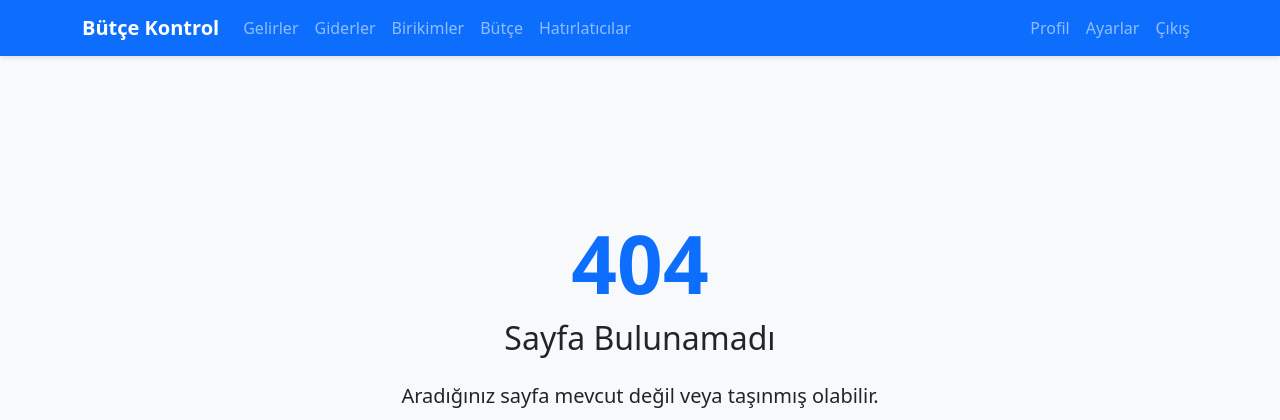
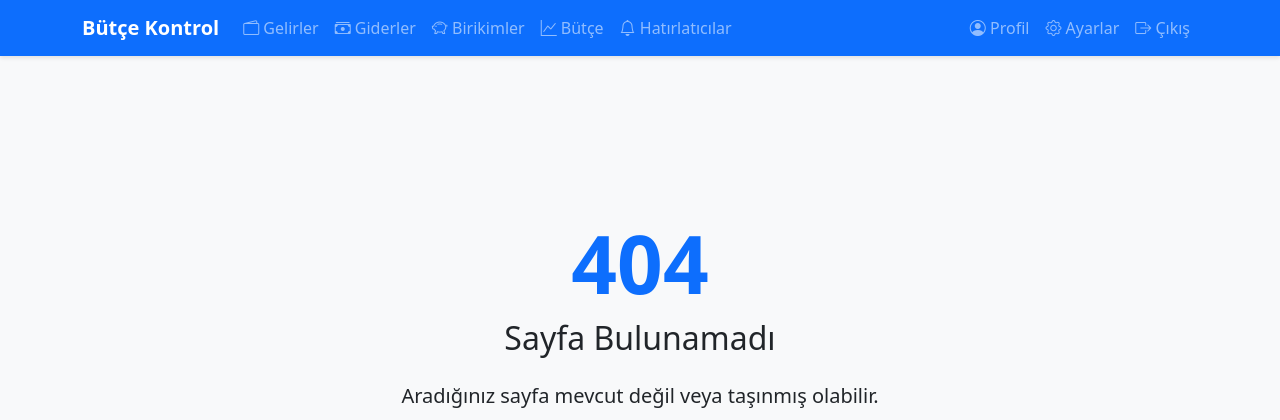
Before and after one commit to hermesthecat/odeme_takip_php, a PHP site: page /index.php in a window 1280 px wide. Shown: the top 420 px of the page. Run offline with PHP 8.4, Linux system fonts and the light colour scheme; the visitor is signed in with stand-in values (Sample User, id 1); some libraries are stand-ins or nearby versions.

Commit message:
Update index.php: Modernize frontend dependencies and add Bootstrap Icons
- Replace local Bootstrap and Chart.js with CDN versions
- Add Bootstrap Icons for enhanced navigation menu
- Remove session_start() call
- Improve code formatting and whitespace
- Update navigation menu with icon support

```diff
--- a/index.php
+++ b/index.php
@@ -1,8 +1,5 @@
 <?php
 require_once __DIR__ . '/app/config/config.php';
-
-// Start or resume session
-session_start();
 
 // Set error reporting
 error_reporting(E_ALL);
@@ -18,7 +15,7 @@ header('X-Frame-Options: SAMEORIGIN');
 header('X-XSS-Protection: 1; mode=block');
 
 // Check if it's an API request
-if(strpos($_SERVER['REQUEST_URI'], '/api/') === 0) {
+if (strpos($_SERVER['REQUEST_URI'], '/api/') === 0) {
     // API requests should be handled by their respective endpoints
     http_response_code(404);
     echo json_encode([
@@ -54,13 +51,13 @@ $allowedPages = [
 $page = in_array($path, $allowedPages) ? $path : '404';
 
 // Check authentication requirements
-if(!$isLoggedIn && !in_array($page, ['index', 'login', 'register'])) {
+if (!$isLoggedIn && !in_array($page, ['index', 'login', 'register'])) {
     // Redirect to login page
     header('Location: /login');
     exit;
 }
 
-if($isLoggedIn && in_array($page, ['login', 'register'])) {
+if ($isLoggedIn && in_array($page, ['login', 'register'])) {
     // Redirect to dashboard
     header('Location: /dashboard');
     exit;
@@ -71,6 +68,7 @@ $pageTitle = ucfirst($page);
 ?>
 <!DOCTYPE html>
 <html lang="tr">
+
 <head>
     <meta charset="UTF-8">
     <meta name="viewport" content="width=device-width, initial-scale=1.0">
@@ -84,20 +82,22 @@ $pageTitle = ucfirst($page);
     <link rel="icon" type="image/png" href="/assets/images/favicon.png">
 
     <!-- Styles -->
-    <link rel="stylesheet" href="/assets/css/bootstrap.min.css">
+    <link href="https://cdn.jsdelivr.net/npm/bootstrap@5.3.2/dist/css/bootstrap.min.css" rel="stylesheet">
+    <link href="https://cdn.jsdelivr.net/npm/bootstrap-icons@1.11.3/font/bootstrap-icons.min.css" rel="stylesheet">
     <link rel="stylesheet" href="/assets/css/style.css">
-    <?php if(file_exists(__DIR__ . "/assets/css/{$page}.css")): ?>
+    <?php if (file_exists(__DIR__ . "/assets/css/{$page}.css")): ?>
         <link rel="stylesheet" href="/assets/css/<?php echo $page; ?>.css">
     <?php endif; ?>
 
     <!-- Scripts -->
-    <script src="/assets/js/bootstrap.bundle.min.js"></script>
-    <script src="/assets/js/chart.min.js"></script>
+    <script src="https://cdn.jsdelivr.net/npm/bootstrap@5.3.2/dist/js/bootstrap.bundle.min.js"></script>
+    <script src="https://cdn.jsdelivr.net/npm/chart.js"></script>
     <script src="/assets/js/app.js"></script>
 </head>
+
 <body>
     <!-- Navigation -->
-    <?php if($isLoggedIn): ?>
+    <?php if ($isLoggedIn): ?>
         <nav class="navbar navbar-expand-lg navbar-dark bg-primary">
             <div class="container">
                 <a class="navbar-brand" href="/dashboard">Bütçe Kontrol</a>
@@ -107,30 +107,30 @@ $pageTitle = ucfirst($page);
                 <div class="collapse navbar-collapse" id="navbarNav">
                     <ul class="navbar-nav me-auto">
                         <li class="nav-item">
-                        <a class="nav-link" href="/income">Gelirler</a>
+                            <a class="nav-link" href="/income"><i class="bi bi-wallet2"></i> Gelirler</a>
                         </li>
                         <li class="nav-item">
-                        <a class="nav-link" href="/expense">Giderler</a>
+                            <a class="nav-link" href="/expense"><i class="bi bi-cash-stack"></i> Giderler</a>
                         </li>
                         <li class="nav-item">
-                        <a class="nav-link" href="/savings">Birikimler</a>
+                            <a class="nav-link" href="/savings"><i class="bi bi-piggy-bank"></i> Birikimler</a>
                         </li>
                         <li class="nav-item">
-                        <a class="nav-link" href="/budget">Bütçe</a>
+                            <a class="nav-link" href="/budget"><i class="bi bi-graph-up"></i> Bütçe</a>
                         </li>
                         <li class="nav-item">
-                        <a class="nav-link" href="/reminders">Hatırlatıcılar</a>
+                            <a class="nav-link" href="/reminders"><i class="bi bi-bell"></i> Hatırlatıcılar</a>
                         </li>
                     </ul>
                     <ul class="navbar-nav">
                         <li class="nav-item">
-                        <a class="nav-link" href="/profile">Profil</a>
+                            <a class="nav-link" href="/profile"><i class="bi bi-person-circle"></i> Profil</a>
                         </li>
                         <li class="nav-item">
-                        <a class="nav-link" href="/settings">Ayarlar</a>
+                            <a class="nav-link" href="/settings"><i class="bi bi-gear"></i> Ayarlar</a>
                         </li>
                         <li class="nav-item">
-                        <a class="nav-link" href="/api/auth?action=logout">Çıkış</a>
+                            <a class="nav-link" href="/api/auth?action=logout"><i class="bi bi-box-arrow-right"></i> Çıkış</a>
                         </li>
                     </ul>
                 </div>
@@ -143,7 +143,7 @@ $pageTitle = ucfirst($page);
         <?php
         // Load page content
         $pageFile = __DIR__ . "/pages/{$page}.php";
-        if(file_exists($pageFile)) {
+        if (file_exists($pageFile)) {
             require_once $pageFile;
         } else {
             echo '<div class="alert alert-danger">Sayfa bulunamadı!</div>';
@@ -159,8 +159,9 @@ $pageTitle = ucfirst($page);
     </footer>
 
     <!-- Page specific scripts -->
-    <?php if(file_exists(__DIR__ . "/assets/js/{$page}.js")): ?>
+    <?php if (file_exists(__DIR__ . "/assets/js/{$page}.js")): ?>
         <script src="/assets/js/<?php echo $page; ?>.js"></script>
     <?php endif; ?>
 </body>
+
 </html>
```
Lines whose indentation alone changed are shown as unchanged.
